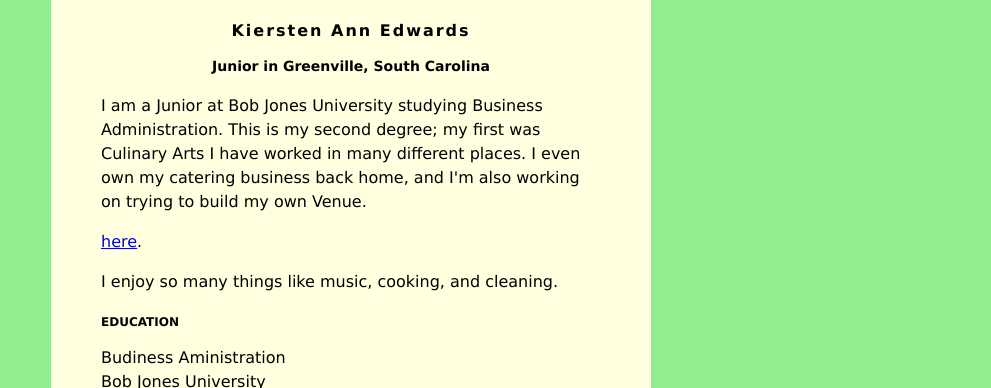
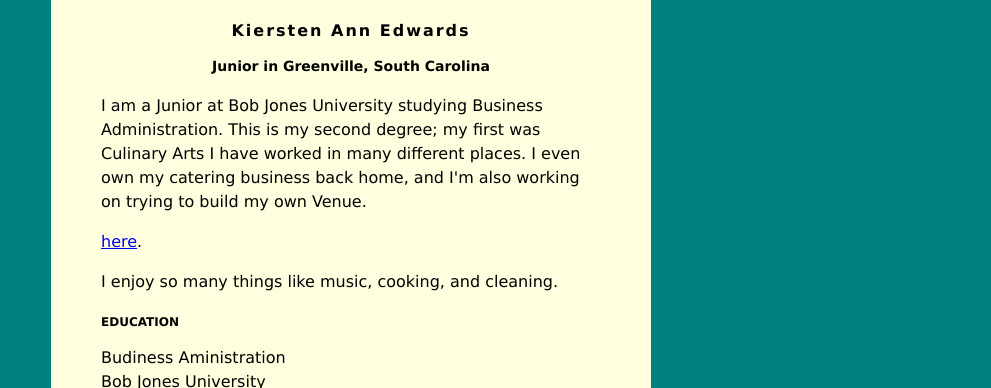
Before and after one commit to kedwa024/kedwa024.github.io, a plain HTML site: page index.html in a window 1280 px wide. Shown: the top 388 px of the page, without its empty margins (289-1280 px from the left). Drawn offline with Linux system fonts and the light colour scheme.

Commit message:
Change background color from lightgreen to Teal

```diff
--- a/index.html
+++ b/index.html
@@ -2,7 +2,7 @@
 <head>
 <style>
 body {
-    background: lightgreen;
+    background: Teal;
     font-family: Verdana;
 }
 #content {
```
